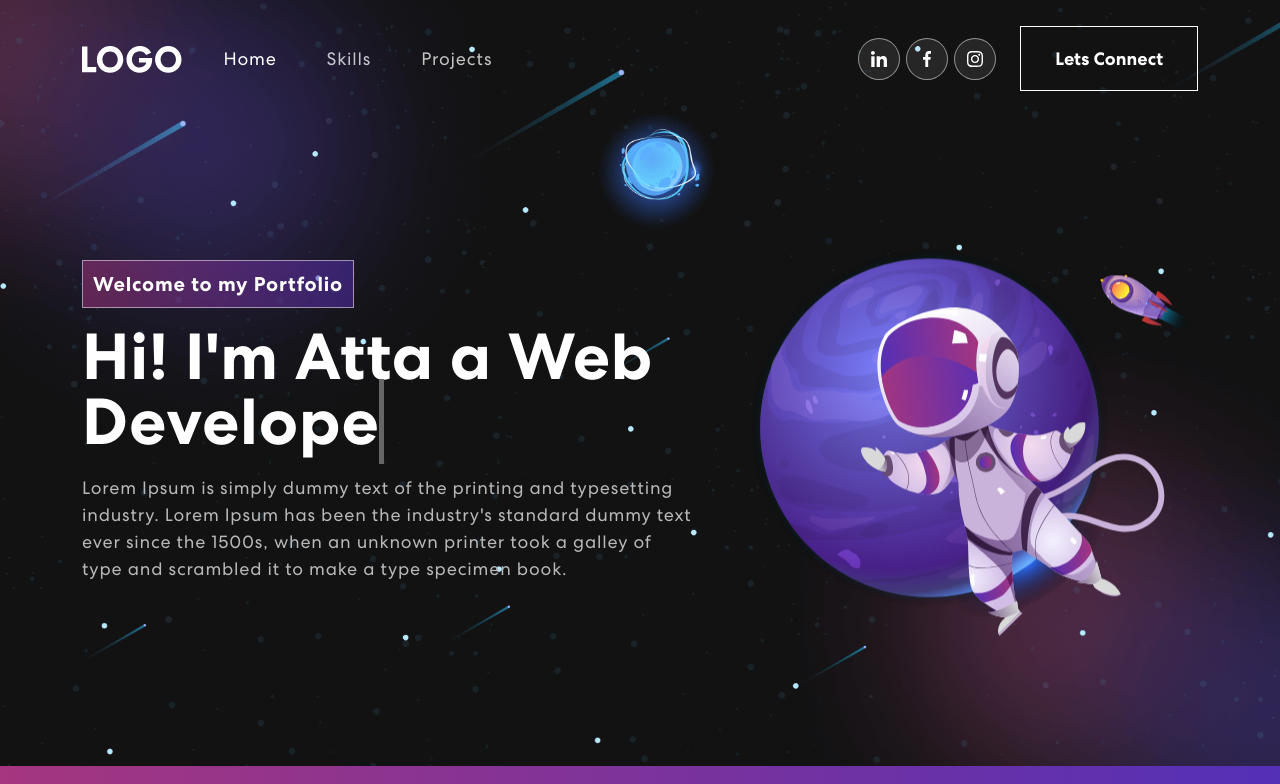
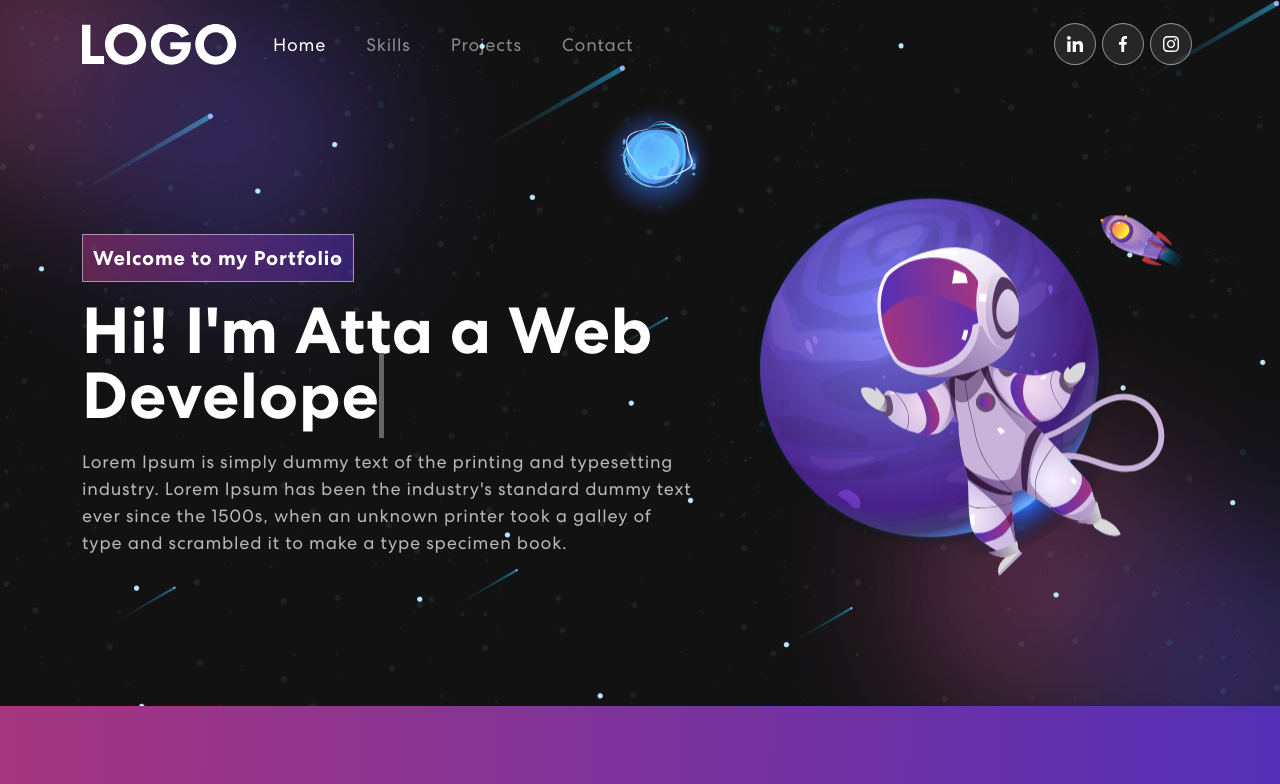
Before and after one commit to DevAttaulNoor/Portfolio, a React (Create React App) app: page / in a window 1280 px wide. Shown: the top 784 px of the page. Built offline with nearby package versions, Linux system fonts and the light colour scheme; no server answers; the HTML template or start-up script is replaced by a standard one.

Commit message:
Modified

```diff
--- a/src/App.css
+++ b/src/App.css
@@ -103,30 +103,26 @@ p.danger {
 
 /**............Navbar Component............*/
 nav.navbar {
-  padding: 18px 0;
+  padding: 15px 0;
   position: fixed;
   width: 100%;
   top: 0;
   z-index: 9999;
-  transition: 0.32s ease-in-out;
+  transition: 0.2s ease-in-out;
 }
 
 nav.navbar.scrolled {
-  padding: 0px 0;
+  padding: 5px 0;
   background-color: var(--black-color);
-}
-
-nav.navbar a.navbar-brand {
-  width: 9%;
 }
 
 nav.navbar .navbar-nav .nav-link.navbar-link {
   font-weight: 400;
   color: var(--white-color);
   letter-spacing: 0.8px;
-  padding: 0 25px;
+  padding: 0 20px;
   font-size: 18px;
-  opacity: 0.75;
+  opacity: 0.5;
 }
 
 nav.navbar .navbar-nav a.nav-link.navbar-link:hover,
@@ -276,8 +272,7 @@ nav.navbar .navbar-toggler[aria-expanded="true"] .navbar-toggler-icon {
 
 /**............Banner Component............*/
 .banner {
-  margin-top: 0;
-  padding: 260px 0 100px 0;
+  padding: 200px 0 100px 0;
   background-image: url('./Assets/img/banner-bg.png');
   background-position: top center;
   background-size: cover;
@@ -353,6 +348,13 @@ nav.navbar .navbar-toggler[aria-expanded="true"] .navbar-toggler-icon {
 
 .txt-rotate>.wrap {
   border-right: 0.08em solid #666;
+}
+
+.col-xl-7 {
+  display: flex;
+  align-items: flex-start;
+  flex-direction: column;
+  justify-content: center;
 }
 
 /**............Skills Component............*/
--- a/src/Components/Banner.js
+++ b/src/Components/Banner.js
@@ -55,9 +55,7 @@ export const Banner = () => {
             <Container>
                 <Row className="aligh-items-center">
                     <Col xs={12} md={6} xl={7}>
-                        <TrackVisibility>
-                            {({ isVisible }) =>
-                                <div className={isVisible ? "animate__animated animate__fadeIn" : ""}>
+
                         <span className="tagline">Welcome to my Portfolio</span>
                         <h1>{`Hi! I'm Atta a `}
                             <span className="txt-rotate" dataPeriod="1000" data-rotate='["Web Developer", "Web Designer"]'>
@@ -66,8 +64,7 @@ export const Banner = () => {
                         </h1>
                         <p>Lorem Ipsum is simply dummy text of the printing and typesetting industry. Lorem Ipsum has been the industry's standard dummy text ever since the 1500s, when an unknown printer took a galley of type and scrambled it to make a type specimen book.</p>
                         {/* <button onClick={() => console.log('connect')}>Let’s Connect <ArrowRightCircle size={25} /></button> */}
-                                </div>}
-                        </TrackVisibility>
+
                     </Col>
                     <Col xs={12} md={6} xl={5}>
                         <TrackVisibility>
--- a/src/Components/Navbar.js
+++ b/src/Components/Navbar.js
@@ -36,7 +36,8 @@ function BasicExample() {
                     <Nav className="me-auto">
                         <Nav.Link href="#home" className={activeLink === 'home' ? 'active navbar-link' : 'navbar-link'} onClick={() => onUpdateActiveLink('home')}>Home</Nav.Link>
                         <Nav.Link href="#skills" className={activeLink === 'skills' ? 'active navbar-link' : 'navbar-link'} onClick={() => onUpdateActiveLink('skills')}>Skills</Nav.Link>
-                        <Nav.Link href="#projects" className={activeLink === 'projects' ? 'active navbar-link' : 'navbar-link'} onClick={() => onUpdateActiveLink('projects')}>Projects</Nav.Link>
+                        <Nav.Link href="#project" className={activeLink === 'project' ? 'active navbar-link' : 'navbar-link'} onClick={() => onUpdateActiveLink('project')}>Projects</Nav.Link>
+                        <Nav.Link href="#connect" className={activeLink === 'connect' ? 'active navbar-link' : 'navbar-link'} onClick={() => onUpdateActiveLink('connect')}>Contact</Nav.Link>
                     </Nav>
                     <span className='navbar-text'>
                         <div className='social-icon'>
@@ -44,7 +45,7 @@ function BasicExample() {
                             <a href="#"> <img src={navIcon2} alt="" /> </a>
                             <a href="#"> <img src={navIcon3} alt="" /> </a>
                         </div>
-                        <button className="vvd"> <span>Lets Connect</span> </button>
+                        {/* <button className="vvd"> <span>Lets Connect</span> </button> */}
                     </span>
                 </Navbar.Collapse>
             </Container>
```
Lines whose indentation alone changed are shown as unchanged.
